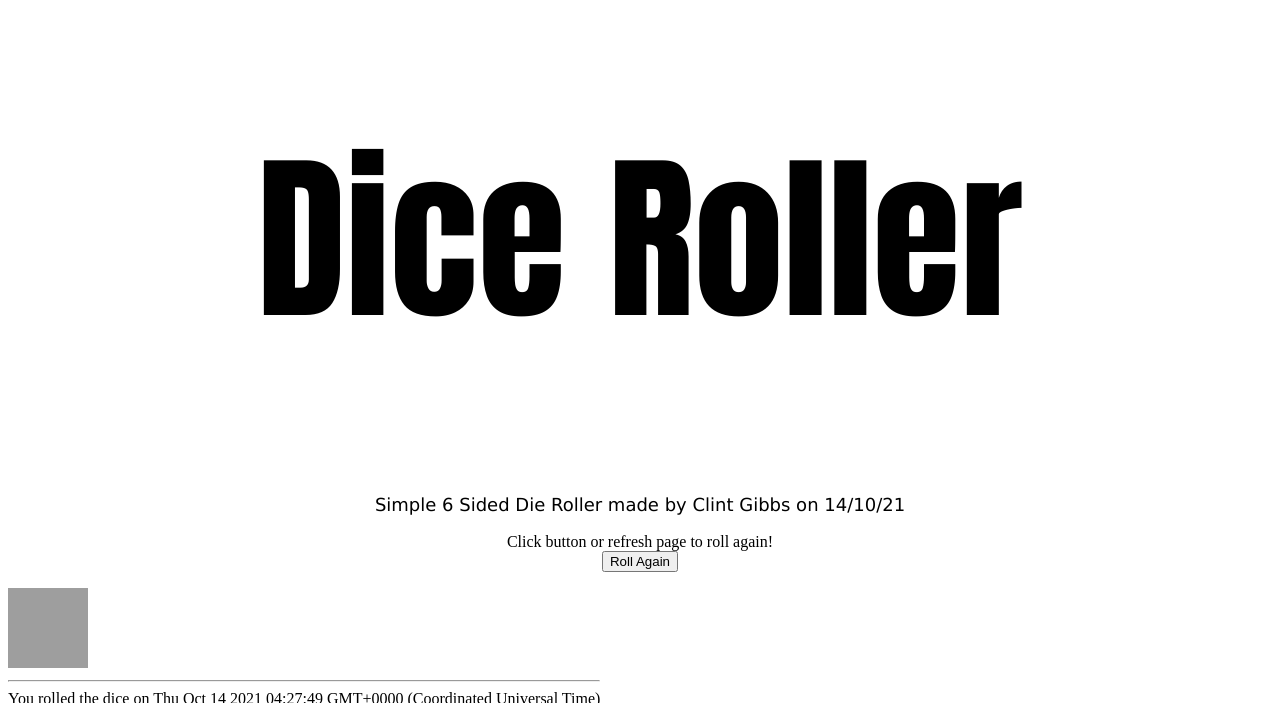
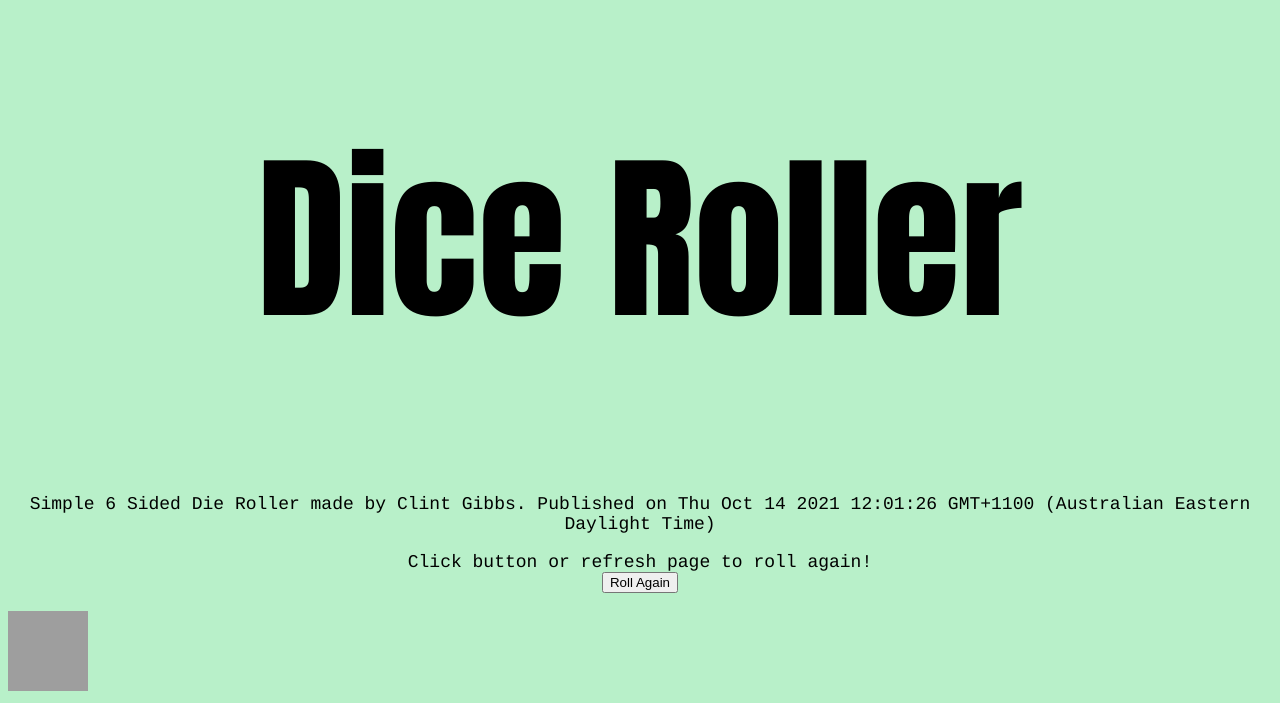
Before and after one commit to Gibbles1959/simple-dice, a plain HTML site: page Dice Roller/index.html in a window 1280 px wide. Shown: the part 118-821 px from the top of the page. Before the commit the page ends 800 px from the top, so only its background shows below. Drawn offline with Linux system fonts and the light colour scheme; grey boxes are pictures that could not be loaded.

Commit message:
Added comments in index.html + change background

```diff
--- a/Dice Roller/index.html
+++ b/Dice Roller/index.html
@@ -1,22 +1,26 @@
 <!DOCTYPE html>
 <html>
-    <head><link href="styles.css" rel = "stylesheet"> <title>Dice Roller v0.0.1</title></head>
+    <head><link href="styles.css" rel = "stylesheet"> <title>Dice Roller v0.0.2</title></head>
     <body>
         <h1>Dice Roller</h1>
-        <p class="text1">Simple 6 Sided Die Roller made by Clint Gibbs on 14/10/21</p>
-        <p class="text2">Click button or refresh page to roll again! <br> <button onClick="window.location.reload();">Roll Again</button></p>
-        <script> const now = new Date();
+        <p class="text1">Simple 6 Sided Die Roller made by Clint Gibbs. Published on Thu Oct 14 2021 12:01:26 GMT+1100 (Australian Eastern Daylight Time)</p>
+        <p class="text1">Click button or refresh page to roll again! <br> <button onClick="window.location.reload();">Roll Again</button></p>
+       <!--Sets value to the current date and time-->
+       <script> const now = new Date();
          console.log("JavaScript is active. . .");
+        // Rolls the die and shows the result in an alert box
         var Dice = Math.floor(Math.random() * 6) + 1;
-        console.log(Dice);
+        console.log("Rolled a ", Dice);
         setTimeout(function(){ alert("You rolled a " + Dice);  }, 100);
 
         </script>
-        <a href="https://github.com/Gibbles1959/simple-dice" target="_blank"><img alt="GitHub" src="https://cdn.afterdawn.fi/v3/news/original/github-logo.png" width="80" height="80"></a>
+       <!--Link to github via clicking on the image-->
+       <a href="https://github.com/Gibbles1959/simple-dice" target="_blank"><img alt="GitHub" src="https://cdn.afterdawn.fi/v3/news/original/github-logo.png" width="80" height="80"></a>
     </body>
     <footer>
         <hr>
         <script>
+            // Shows date and time that the die was rolled on
         document.write("You rolled the dice on " + now)
         </script>
     </footer>
--- a/Dice Roller/styles.css
+++ b/Dice Roller/styles.css
@@ -7,7 +7,7 @@ h1 {
 }
 
 .text1 {
-    font-family: Verdana, Geneva, Tahoma, sans-serif;
+    font-family: moospace, Courier, sans-serif;
     text-align: center;
     font-size: large;
 }
@@ -20,3 +20,7 @@ h1 {
 footer {
     position: fixed;
 }
+
+body {
+    background-color:rgb(184, 240, 201);
+}
```
